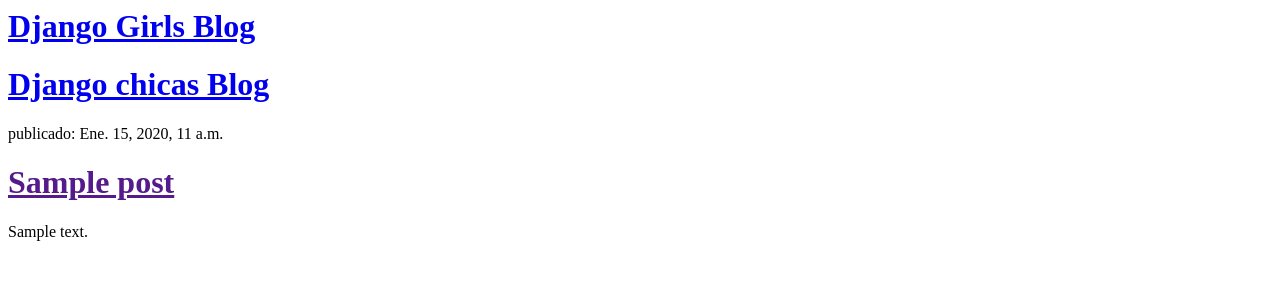
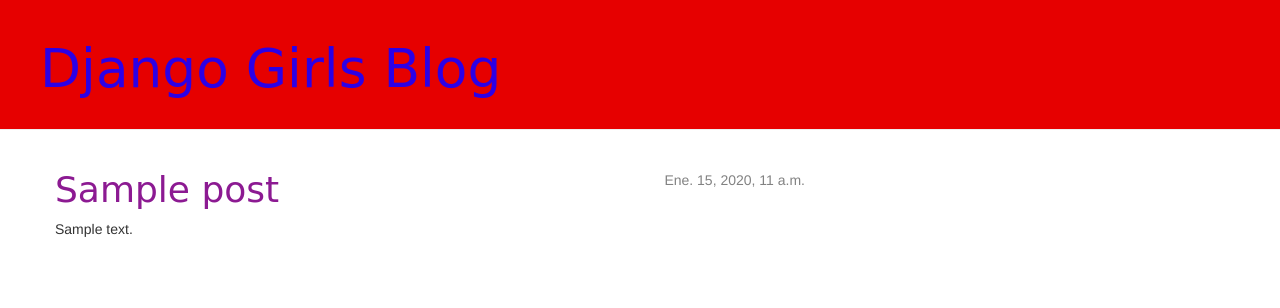
Before and after one commit to Lostrego555/my-first-blog, a Django app: page / in a window 1280 px wide. Shown: the top 308 px of the page. Run offline with Django 3.2, Linux system fonts and the light colour scheme; tables that the repository leaves empty hold one stand-in row (values such as "Sample post"); some libraries are stand-ins or nearby versions.

Commit message:
Agregadas vistas y plantilla para el detalle del post del blog así como también CSS para el sitio.

```diff
--- /dev/null
+++ b/blog/static/css/blog.css
@@ -0,0 +1,50 @@
+.page-header {
+    background-color: #E60000;
+    margin-top: 0;
+    padding: 20px 20px 20px 40px;
+}
+
+.page-header h1, .page-header h1 a, .page-header h1 a:visited, .page-header h1 a:active {
+    color: #2C00E6;
+    font-size: 40pt;
+    text-decoration: none;
+}
+
+.content {
+    margin-left: 40px;
+}
+
+h1, h2, h3, h4 {
+    font-family: 'Jurassic Park',cursive;
+}
+ .page-header h1 {
+    font-family: 'avengero', cursive;
+}
+
+.date {
+    float: right;
+    color: #828282;
+}
+
+.save {
+    float: right;
+}
+
+.post-form textarea, .post-form input {
+    width: 100%;
+}
+
+.top-menu, .top-menu:hover, .top-menu:visited {
+    color: #ffffff;
+    float: right;
+    font-size: 70pt;
+    margin-right: 20px;
+}
+
+.post {
+    margin-bottom: 70px;
+}
+
+.post h1 a, .post h1 a:visited {
+    color: #8C1A92;
+}
--- /dev/null
+++ b/blog/templates/blog/base.html
@@ -0,0 +1,23 @@
+{% load static %}
+<html>
+    <head>
+        <title>Django Girls blog</title>
+        <link rel="stylesheet" href="//maxcdn.bootstrapcdn.com/bootstrap/3.2.0/css/bootstrap.min.css">
+        <link rel="stylesheet" href="//maxcdn.bootstrapcdn.com/bootstrap/3.2.0/css/bootstrap-theme.min.css">
+        <link href='//fonts.googleapis.com/css?family=Lobster&subset=latin,latin-ext' rel='stylesheet' type='text/css'>
+        <link rel="stylesheet" href="{% static 'css/blog.css' %}">
+    </head>
+    <body>
+      <div class="page-header">
+          <h1><a href="/">Django Girls Blog</a></h1>
+      </div>
+      <div class="content container">
+          <div class="row">
+              <div class="col-md-8">
+              {% block content %}
+              {% endblock %}
+              </div>
+          </div>
+      </div>
+  </body>
+</html>
--- a/blog/templates/blog/post_list.html
+++ b/blog/templates/blog/post_list.html
@@ -1,11 +1,13 @@
-<html>
-    <head>
-        <title>Django Girls blog</title>
-    </head>
-    <body>
-        <div>
-            <h1><a href="/">Django Girls Blog</a></h1>
+{% extends 'blog/base.html' %}
+
+{% block content %}
+    {% for post in posts %}
+        <div class="post">
+            <div class="date">
+                {{ post.published_date }}
+            </div>
+          <h1><a href="{% url 'post_detail' pk=post.pk %}">{{ post.title }}</a></h1>
+            <p>{{ post.text|linebreaksbr }}</p>
         </div>
-
-<div><h1><a href = "/" > Django chicas Blog </a></h1></div>{% for post in posts %} <div><p> publicado: {{ post.published_date }} </p><h1><a href = "" >{{ post.title }} </a></h1><p>{{ post.text|linebreaksbr }} </p></div>{% endfor %}    </body>
-</html>
+    {% endfor %}
+{% endblock %}
--- a/blog/urls.py
+++ b/blog/urls.py
@@ -1,5 +1,7 @@
 from django.urls import path
 from . import views
+
 urlpatterns = [
     path('', views.post_list, name='post_list'),
+    path('post/<int:pk>/', views.post_detail, name='post_detail'),
 ]
--- a/blog/views.py
+++ b/blog/views.py
@@ -1,3 +1,4 @@
+from django.shortcuts import render, get_object_or_404
 from django.shortcuts import render
 from django.utils import timezone
 from .models import Post
@@ -5,3 +6,6 @@ from .models import Post
 def post_list(request):
     posts = Post.objects.all().order_by('published_date')
     return render(request, 'blog/post_list.html', {'posts': posts})
+def post_detail(request, pk):
+    post = get_object_or_404(Post, pk=pk)
+    return render(request, 'blog/post_detail.html', {'post': post})
```
Also changed, not shown: blog/templates/blog/post_detail.html (added, +13 -0 lines).
